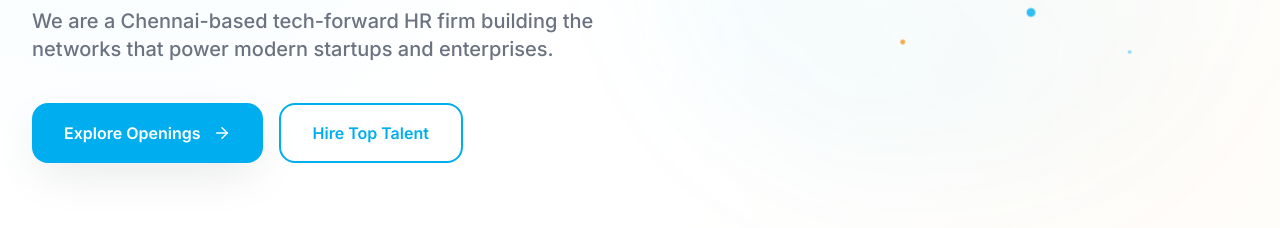
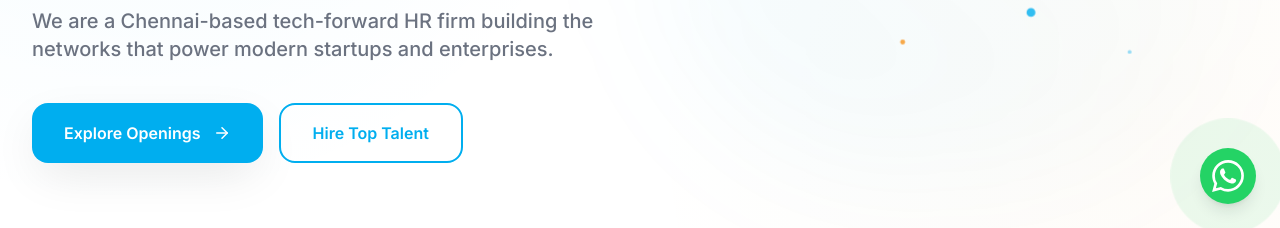
Before and after one commit to aphidsgroup/firstdotworks, a React (Vite) app: page / in a window 1280 px wide. Shown: the part 572-800 px from the top of the page. Built offline with nearby package versions, Linux system fonts and the light colour scheme; no server answers.

Commit message:
Feat: Added floating WhatsApp chat widget for Deepa

```diff
--- a/src/App.jsx
+++ b/src/App.jsx
@@ -2,6 +2,8 @@ import { BrowserRouter, Routes, Route, Navigate, useLocation } from 'react-route
 import { AuthProvider, useAuth } from './context/AuthContext'
 import { ThemeProvider } from './context/ThemeContext'
 import { useEffect } from 'react'
+import FloatingChat from './components/FloatingChat'
+
 
 // Public layout wrapper
 import Navbar from './components/layout/Navbar'
@@ -141,6 +143,7 @@ export default function App() {
         <BrowserRouter>
           <ScrollToTop />
           <AppRoutes />
+          <FloatingChat />
         </BrowserRouter>
       </AuthProvider>
     </ThemeProvider>
--- /dev/null
+++ b/src/components/FloatingChat.jsx
@@ -0,0 +1,51 @@
+import React, { useState } from 'react';
+import { MessageCircle, X } from 'lucide-react';
+
+export default function FloatingChat() {
+  const [isOpen, setIsOpen] = useState(false);
+  const phoneNumber = "919941875131"; // Assuming Indian number
+  const message = encodeURIComponent("Hi Deepa, I have a query regarding Firstdot Works services.");
+  const whatsappUrl = `https://wa.me/${phoneNumber}?text=${message}`;
+
+  return (
+    <div className="fixed bottom-6 right-6 z-[100] flex flex-col items-end gap-3 pointer-events-none">
+
+      {/* Automated Chat Bubble (Deepa) */}
+      <div className={`bg-white dark:bg-dark-card border border-gray-100 dark:border-gray-800 rounded-2xl shadow-card-lg p-3 flex items-center gap-3 transition-all duration-300 pointer-events-auto transform origin-bottom-right ${isOpen ? 'scale-100 opacity-100' : 'scale-0 opacity-0'}`}>
+        <div className="w-10 h-10 rounded-full bg-[#25D366]/10 flex items-center justify-center text-[#25D366] relative flex-shrink-0">
+          <MessageCircle size={20} />
+          <span className="absolute top-0 right-0 w-3 h-3 bg-green-500 border-2 border-white dark:border-dark-card rounded-full animate-pulse"></span>
+        </div>
+        <div className="pr-4">
+          <p className="text-[10px] font-bold text-gray-400 uppercase tracking-wider mb-0.5">Chat with</p>
+          <p className="text-sm font-bold text-brand-charcoal dark:text-white leading-tight">Deepa from Firstdotworks</p>
+        </div>
+        <a
+          href={whatsappUrl}
+          target="_blank"
+          rel="noopener noreferrer"
+          className="absolute inset-0 z-10"
+          aria-label="Chat with Deepa on WhatsApp"
+        />
+        <button
+          onClick={(e) => { e.stopPropagation(); setIsOpen(false); }}
+          className="absolute top-2 right-2 p-1 text-gray-400 hover:text-gray-600 dark:hover:text-gray-200 z-20 transition-colors"
+        >
+          <X size={14} />
+        </button>
+      </div>
+
+      {/* Main WhatsApp Button */}
+      <button
+        onClick={() => setIsOpen(!isOpen)}
+        className="w-14 h-14 bg-[#25D366] hover:bg-[#1ebd5c] text-white rounded-full flex items-center justify-center shadow-lg hover:shadow-glow-cyan transition-all duration-300 hover:-translate-y-1 pointer-events-auto relative group"
+        aria-label="Toggle WhatsApp Chat"
+      >
+        <span className="absolute -inset-2 bg-[#25D366]/30 rounded-full animate-ping opacity-75"></span>
+        <svg viewBox="0 0 24 24" className="w-8 h-8 fill-current relative z-10">
+          <path d="M17.472 14.382c-.297-.149-1.758-.867-2.03-.967-.273-.099-.471-.148-.67.15-.197.297-.767.966-.94 1.164-.173.199-.347.223-.644.075-.297-.15-1.255-.463-2.39-1.475-.883-.788-1.48-1.761-1.653-2.059-.173-.297-.018-.458.13-.606.134-.133.298-.347.446-.52.149-.174.198-.298.298-.497.099-.198.05-.371-.025-.52-.075-.149-.669-1.612-.916-2.207-.242-.579-.487-.5-.669-.51a12.8 12.8 0 0 0-.57-.01c-.198 0-.52.074-.792.372-.272.297-1.04 1.016-1.04 2.479 0 1.462 1.065 2.875 1.213 3.074.149.198 2.096 3.2 5.077 4.487.709.306 1.262.489 1.694.625.712.227 1.36.195 1.871.118.571-.085 1.758-.719 2.006-1.413.248-.694.248-1.289.173-1.413-.074-.124-.272-.198-.57-.347m-5.421 7.403h-.004a9.87 9.87 0 0 1-5.031-1.378l-.361-.214-3.741.982.998-3.648-.235-.374a9.86 9.86 0 0 1-1.51-5.26c.001-5.45 4.436-9.884 9.888-9.884 2.64 0 5.122 1.03 6.988 2.898a9.825 9.825 0 0 1 2.893 6.994c-.003 5.45-4.437 9.884-9.885 9.884m8.413-18.297A11.815 11.815 0 0 0 12.05 0C5.495 0 .16 5.335.157 11.892c0 2.096.547 4.142 1.588 5.945L.057 24l6.305-1.654a11.882 11.882 0 0 0 5.683 1.448h.005c6.554 0 11.89-5.335 11.893-11.893a11.821 11.821 0 0 0-3.48-8.413Z"/>
+        </svg>
+      </button>
+    </div>
+  );
+}
```
